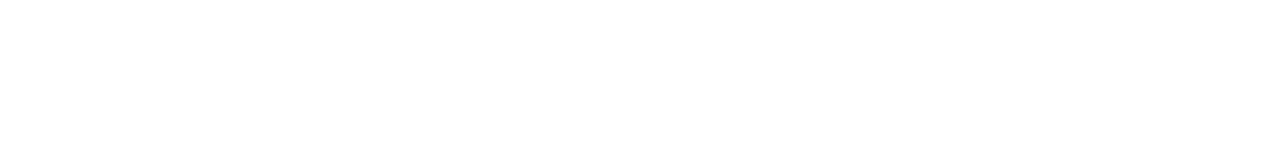
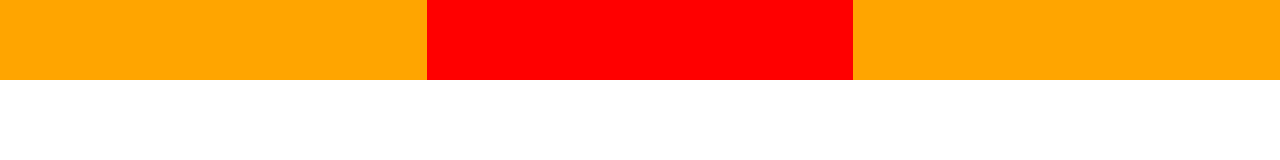
Before and after one commit to eugeniomalavasi/htmlcss-dropbox, a plain HTML site: page index.html in a window 1280 px wide. Drawn offline with Linux system fonts and the light colour scheme.

Commit message:
feat: header layout complete

```diff
--- a/css/style.css
+++ b/css/style.css
@@ -20,6 +20,37 @@ img {
     margin: 0 auto;
     width: 70%;
 }
+
+.flex {
+    display: flex;
+}
+
+/* typo */
+body {
+    font-family: 'Open Sans', sans-serif;
+}
+
 /* MAIN */
 
+/* header */
+    .nav_container {
+        align-items: center;
+        /* debug */
+        background-color: aqua;
+        height: 80px;
+    }
+
+    .mid_nav,
+    .rgt_nav,
+    .lft_nav {
+        width: calc(100% / 3);
+        /* debug */
+        background-color: orange;
+        height: 100%;
+    }
+
+    .mid_nav {
+        background-color: red;
+    }
+
 /* FOOTER */
--- a/index.html
+++ b/index.html
@@ -4,9 +4,30 @@
     <meta charset="UTF-8">
     <meta name="viewport" content="width=device-width, initial-scale=1.0">
     <link rel="stylesheet" href="./css/style.css">
-    <title>Document</title>
+    <title>Dropbox</title>
 </head>
 <body>
+    <!-- HEADER -->
+    <header>
+        <!-- NAVIGATION BAR -->
+        <nav class="nav_container flex">
+            <div class="lft_nav">
+            </div>
+            <div class="mid_nav">
+            </div>
+            <div class="rgt_nav">
+            </div>
+        </nav>
+    </header>
 
+    <!-- MAIN -->
+    <main>
+
+    </main>
+
+    <!-- FOOTER -->
+    <footer>
+
+    </footer>
 </body>
 </html>
```
